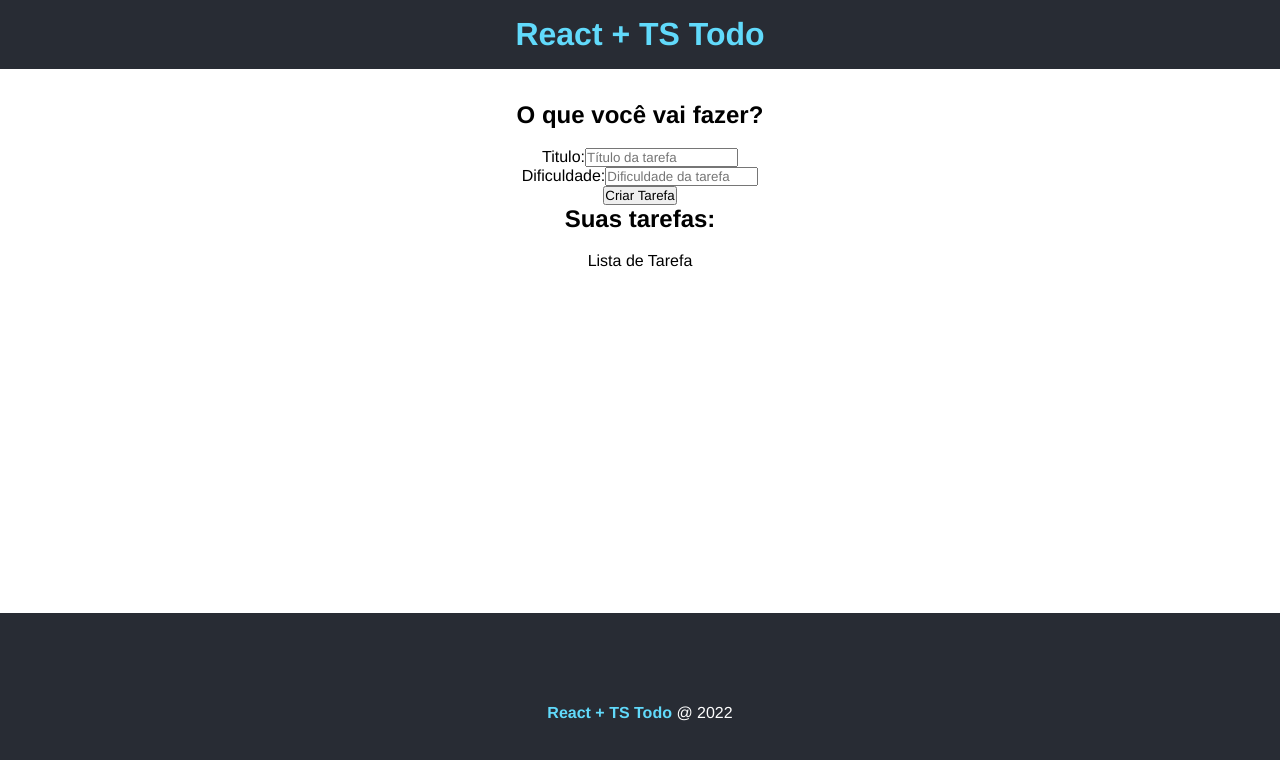
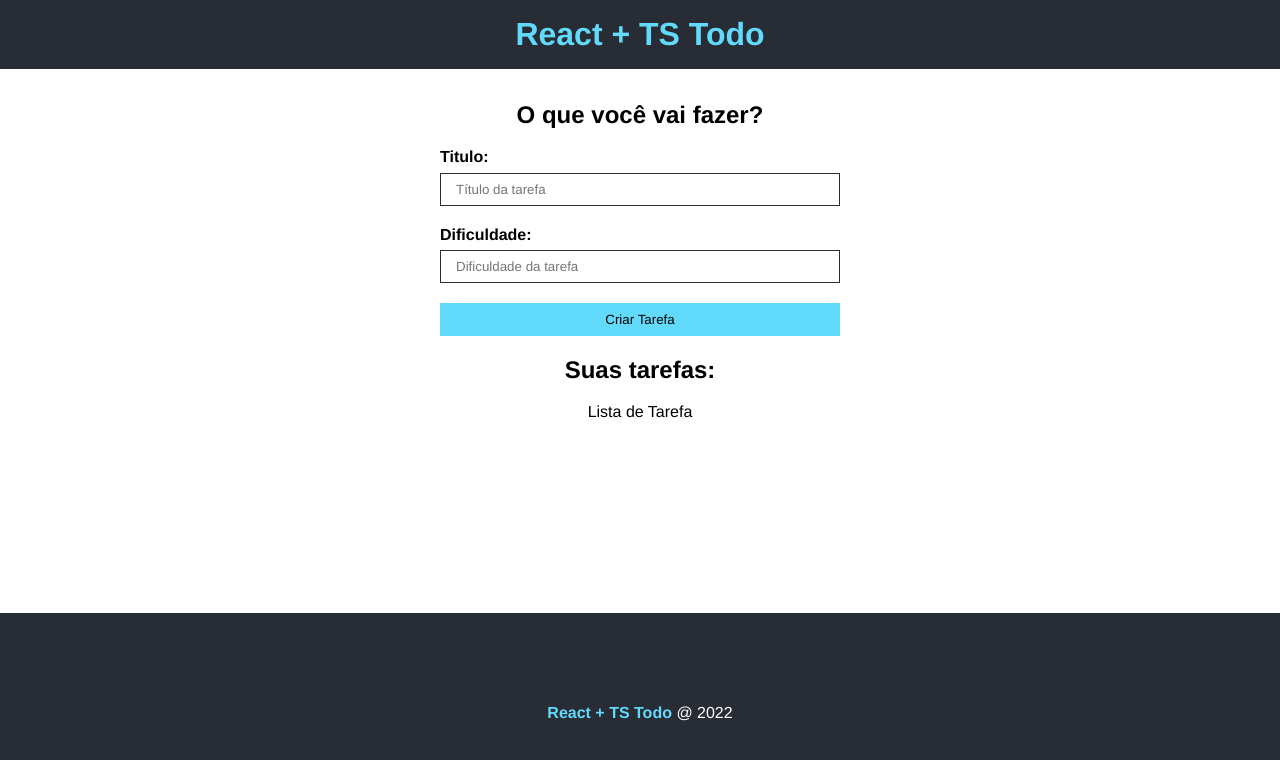
Before and after one commit to LeandroSimo/TODO-REACT-TS, a React (Create React App) app: page / in a window 1280 px wide. Shown: the top 760 px of the page. Built offline with nearby package versions, Linux system fonts and the light colour scheme.

Commit message:
CSS the Form

```diff
--- /dev/null
+++ b/src/components/taskForm/TaskForm.module.css
@@ -0,0 +1,37 @@
+.form {
+  display: flex;
+  flex-direction: column;
+  max-width: 400px;
+  margin: 0 auto;
+}
+
+.form input {
+  padding: 8px 15px;
+  margin-bottom: 1.5em;
+  border-radius: 0;
+  border: 1px solid #282c34;
+}
+
+.form input[type="submit"] {
+  background-color: #61dafb;
+  border: 1px solid #61dafb;
+  color: #000;
+  transition: 0.5s;
+  cursor: pointer;
+}
+
+.form input[type="submit"]:hover {
+  background-color: #fff;
+  border-color: #282c34;
+}
+
+.input_container {
+  display: flex;
+  flex-direction: column;
+  text-align: left;
+}
+
+.input_container label {
+  font-weight: bold;
+  margin-bottom: 0.4em;
+}
--- a/src/components/taskForm/TaskForm.tsx
+++ b/src/components/taskForm/TaskForm.tsx
@@ -1,15 +1,18 @@
+// CSS
+import styles from "./TaskForm.module.css";
+
 type Props = {
   btnText: string;
 };
 
 const TaskForm = ({ btnText }: Props) => {
   return (
-    <form>
-      <div>
+    <form className={styles.form}>
+      <div className={styles.input_container}>
         <label htmlFor="title">Titulo:</label>
         <input type="text" name="title" placeholder="Título da tarefa" />
       </div>
-      <div>
+      <div className={styles.input_container}>
         <label htmlFor="difficulty">Dificuldade:</label>
         <input
           type="text"
```
